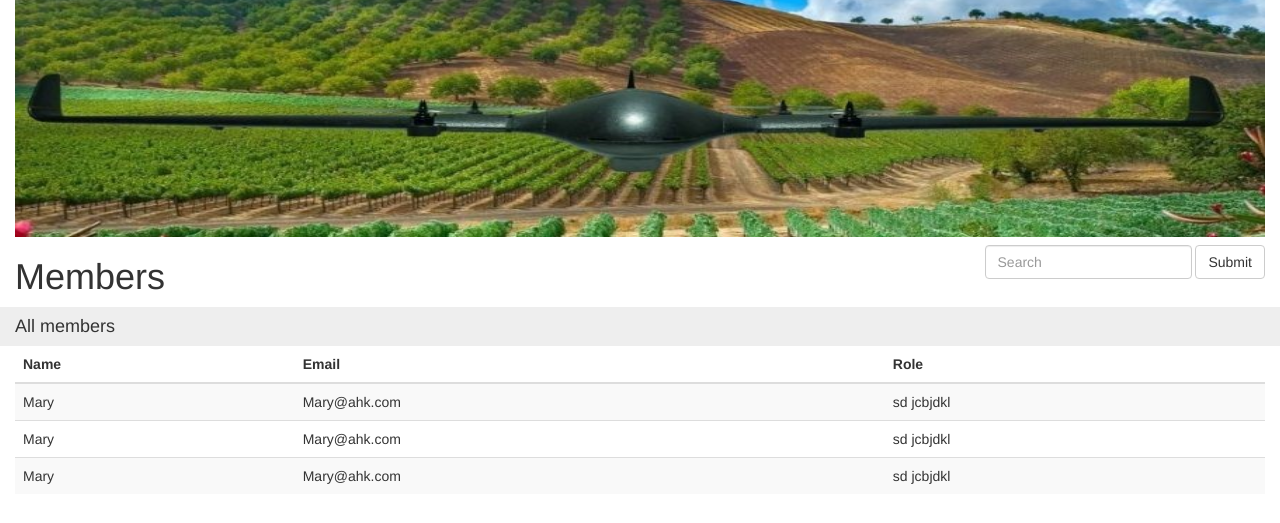
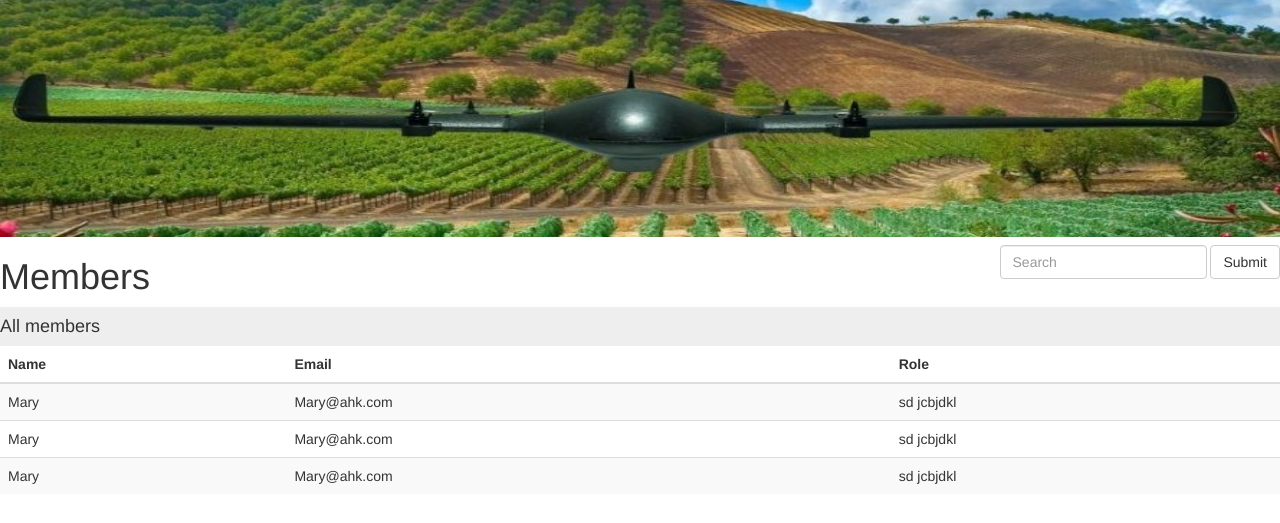
Before and after one commit to Ablashika/ProjectManager, a plain HTML site: page allMembers.html in a window 1280 px wide. Shown: the part 53-576 px from the top of the page. Drawn offline with Linux system fonts and the light colour scheme.

Commit message:
fixed padding

```diff
--- a/allMembers.html
+++ b/allMembers.html
@@ -64,7 +64,7 @@
         </div>
     </nav>
 
-    <div class="container-fluid">
+    <div >
         <div class="row">
             <div class="col-md-12">
                 <img src="images/field.jpg" style="width: 100%; height: 30vh;" />
```
